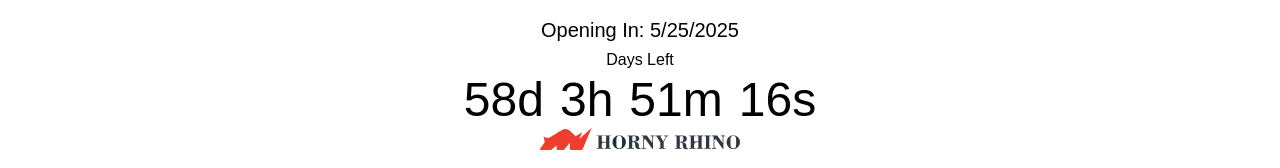
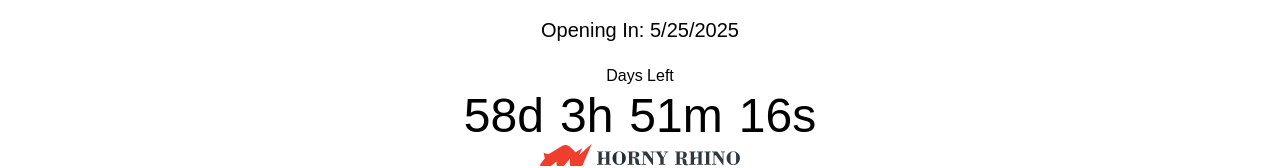
Before and after one commit to NikoDola/horny-rhino-official, a Next.js app: page / in a window 1280 px wide. Shown: the top 168 px of the page. Built offline with nearby package versions, Linux system fonts and the light colour scheme.

Commit message:
adjustment

```diff
--- a/src/components/client/Counting.tsx
+++ b/src/components/client/Counting.tsx
@@ -39,7 +39,7 @@ export default function Counting() {
   return (
     <div className="text-black absolute top-0 w-full mx-auto text-center flex flex-col items-center justify-center space-y-1 p-4">
       <h2 className="text-xl">Opening In: 5/25/2025</h2>
-      <h2 className="">Days Left</h2>
+      <h2 className="mt-4">Days Left</h2>
       <div className="flex space-x-4 text-lg">
         <span className="text-5xl">{timeLeft.days}d</span>
         <span className="text-5xl">{timeLeft.hours}h</span>
```
